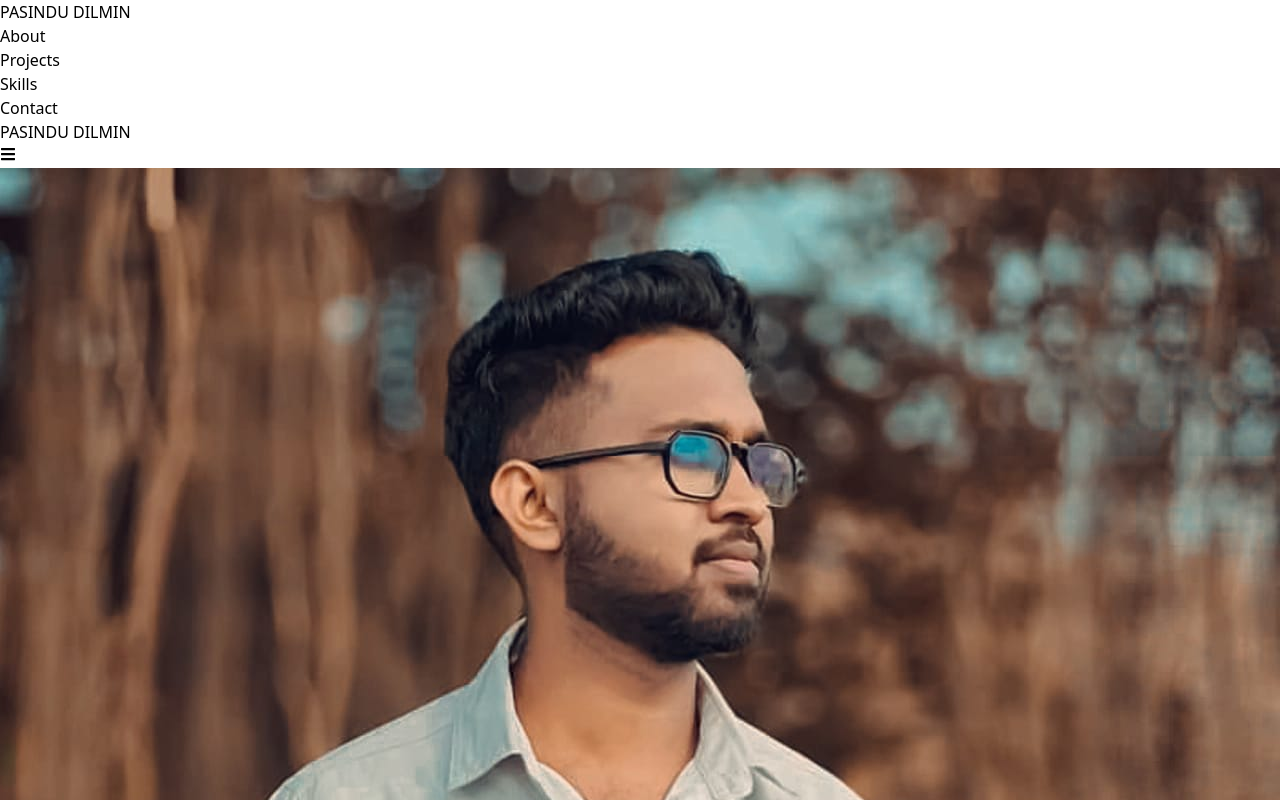
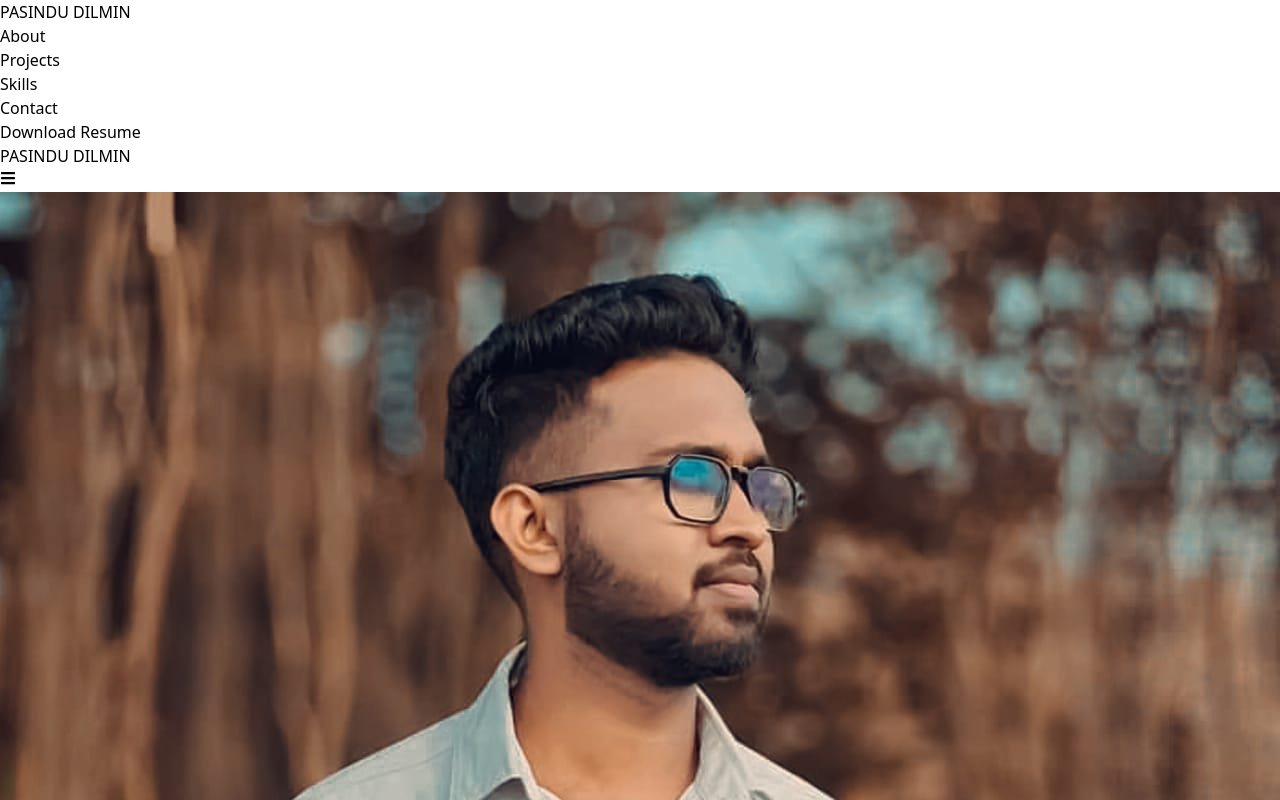
Before and after one commit to dilminx/portfolio, a React (Vite) app: page / in a window 1280 px wide. Shown: the top 800 px of the page. Built offline with nearby package versions, Linux system fonts and the light colour scheme.

Commit message:
Add resume

```diff
--- a/src/components/Navbar.jsx
+++ b/src/components/Navbar.jsx
@@ -1,6 +1,7 @@
 import React, { useState } from "react";
 import { FaTimes, FaBars } from "react-icons/fa";
 import { NAVIGATION_LINKS } from "../constants";
+import cv from "../assets/Pasindu_Dilmin_Resume.pdf";
 
 const Navbar = () => {
   const [mobileMenuOpen, setMobileMenuOpen] = useState(false);
@@ -10,6 +11,10 @@ const Navbar = () => {
   };
 
   const handleClick = (e, href) => {
+    if (href === cv) {
+      return;
+    }
+
     e.preventDefault();
     const targetElement = document.querySelector(href);
     if (targetElement) {
@@ -36,9 +41,10 @@ const Navbar = () => {
           {NAVIGATION_LINKS.map((item, index) => (
             <li key={index}>
               <a
-                href={item.href}
-                onClick={(e) => handleClick(e, item.href)}
-                className="text-sm text-white transition duration-300 hover:text-yellow-400"
+                href={item.label === "Download Resume" ? cv : item.href}
+                onClick={(e) => handleClick(e, item.label === "Download Resume" ? cv : item.href)}
+                download={item.label === "Download Resume"}
+                className={`text-sm text-white transition duration-300 hover:text-red-600 ${item.label === "Download Resume" ? "bg-yellow-400 text-black py-2 px-4 rounded" : ""}`}
               >
                 {item.label}
               </a>
@@ -54,7 +60,7 @@ const Navbar = () => {
             <h1 className="text-2xl">PASINDU DILMIN</h1>
           </a>
           <button
-            className="text-white "
+            className="text-white"
             onClick={toggleMobileMenu}
             aria-label="Toggle menu"
           >
@@ -70,9 +76,10 @@ const Navbar = () => {
             {NAVIGATION_LINKS.map((item, index) => (
               <li key={index}>
                 <a
-                  href={item.href}
-                  onClick={(e) => handleClick(e, item.href)}
-                  className="block text-xl font-semibold text-white transition duration-300 hover:text-yellow-400"
+                  href={item.label === "Download Resume" ? cv : item.href}
+                  onClick={(e) => handleClick(e, item.label === "Download Resume" ? cv : item.href)}
+                  download={item.label === "Download Resume"}
+                  className={`block text-xl font-semibold text-white transition duration-300 hover:text-red-600 ${item.label === "Download Resume" ? "bg-yellow-400 text-black py-2 px-4 rounded" : ""}`}
                 >
                   {item.label}
                 </a>
--- a/src/constants/index.jsx
+++ b/src/constants/index.jsx
@@ -20,7 +20,8 @@ import image4 from "../assets/project4.jpeg";
 import image5 from "../assets/project5.jpeg";
 import image6 from "../assets/project6.jpeg";
 import image7 from "../assets/project7.jpeg";
-import image8 from "../assets/project8.jpeg";
+import cv from "../assets/Pasindu_dilmin_resume.pdf";
+// import image8 from "../assets/project8.jpeg";
 
 // import user1 from "../assets/profile-pictures/user1.jpg";
 // import user2 from "../assets/profile-pictures/user2.jpg";
@@ -32,6 +33,7 @@ export const NAVIGATION_LINKS = [
   { label: "Projects", href: "#projects" },
   { label: "Skills", href: "#skills" },
   { label: "Contact", href: "#contactform" },
+  { label: "Download Resume", href: cv },
 ];
 
 export const PROFILE = {
```
Also changed, not shown: 1 other file (tests, documents, lock files or other folders).
